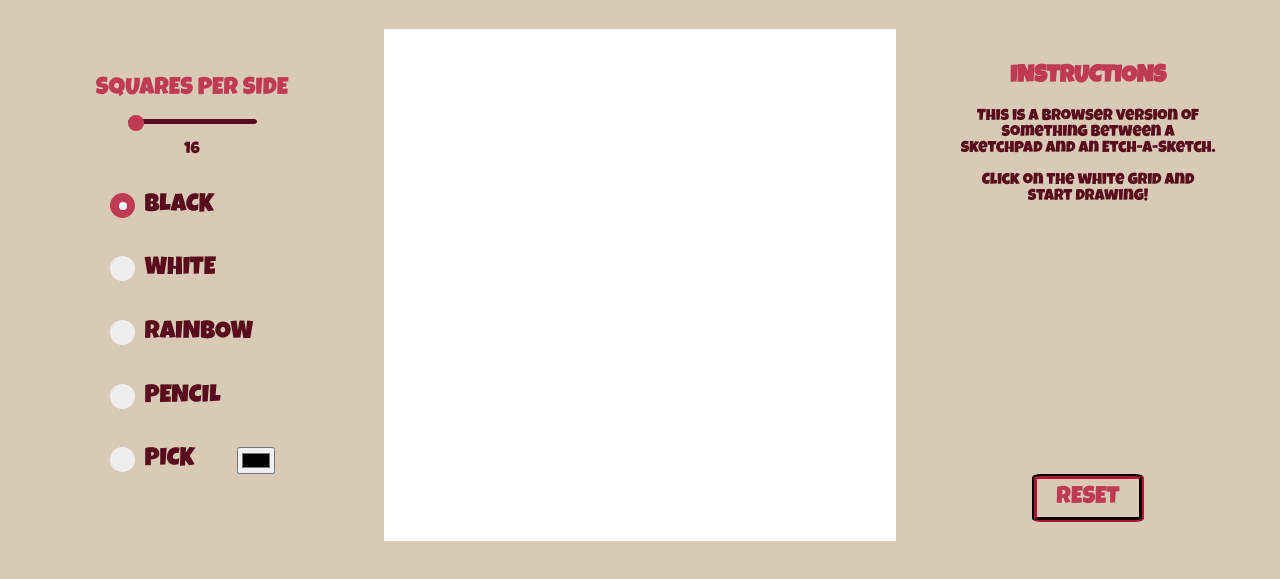
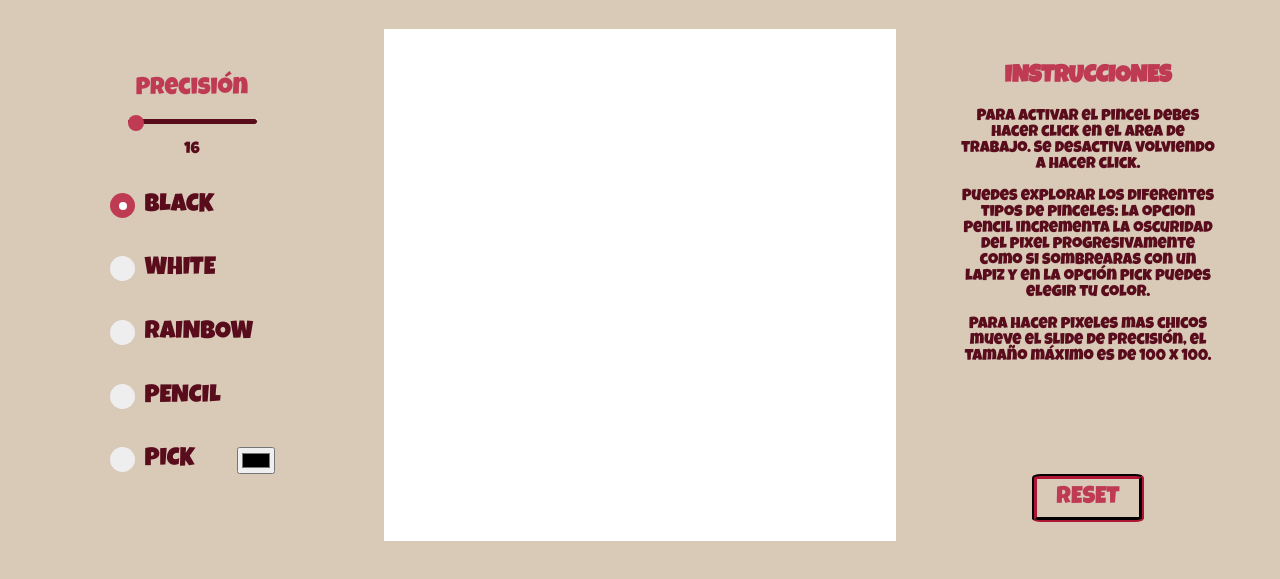
Before and after one commit to mariopicasso/Etch-A-Sketch, a plain HTML site: page index.html in a window 1280 px wide. Shown: the part 83-662 px from the top of the page. Drawn offline with Linux system fonts and the light colour scheme.

Commit message:
Update index.html

```diff
--- a/index.html
+++ b/index.html
@@ -23,7 +23,7 @@
   <div id = "controls-container">
 
     <div id="range-slider">
-      <label for="slide-range" id="range-label">SQUARES PER SIDE</label>
+      <label for="slide-range" id="range-label">Precisión</label>
       <input type="range" min="16" max="100" value="16" id="slide-range">
       <p id="number-squares">16</p>
     </div>
@@ -63,10 +63,10 @@
   <div id = "grid-container"></div>
   <div id = "instructions">
     <div id = "text-container">
-      <h2 id = "instructionsTitle">INSTRUCTIONS</h2>
-      <p class = "instructionsPar">This is a browser
-        version of something between a sketchpad and an Etch-A-Sketch.</p>
-      <p class = "instructionsPar"> Click on the white grid and start drawing!</p>
+      <h2 id = "instructionsTitle">INSTRUCCIONES</h2>
+      <p class = "instructionsPar">Para activar el pincel debes hacer click en el area de trabajo. Se desactiva volviendo a hacer click.</p>
+      <p class = "instructionsPar">Puedes explorar los diferentes tipos de pinceles: la opcion Pencil incrementa la oscuridad del pixel progresivamente como si sombrearas con un lapiz y en la opción pick puedes elegir tu color.</p>
+      <p class = "instructionsPar">Para hacer pixeles mas chicos mueve el slide de Precisión, el tamaño máximo es de 100 x 100.</p>
     </div>
     <div id="button-container">
       <button id= 'reset-button'>RESET</button>
```
